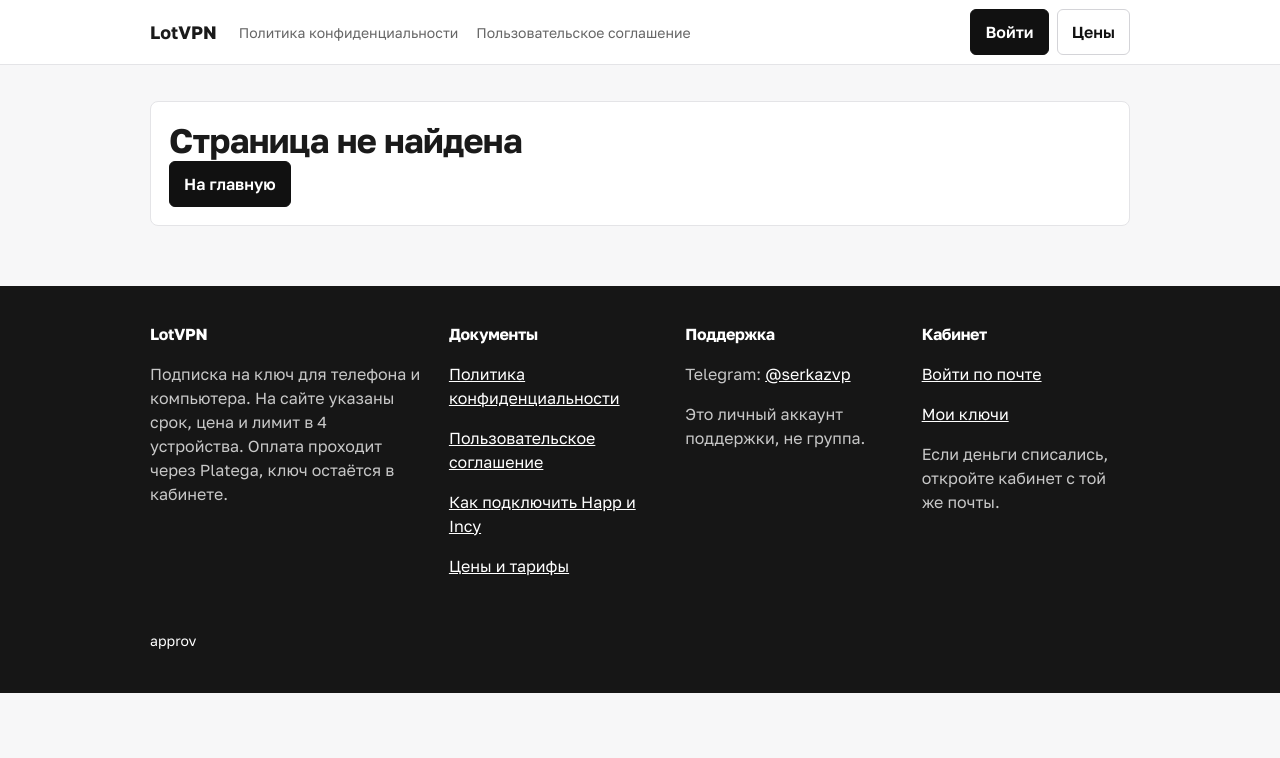
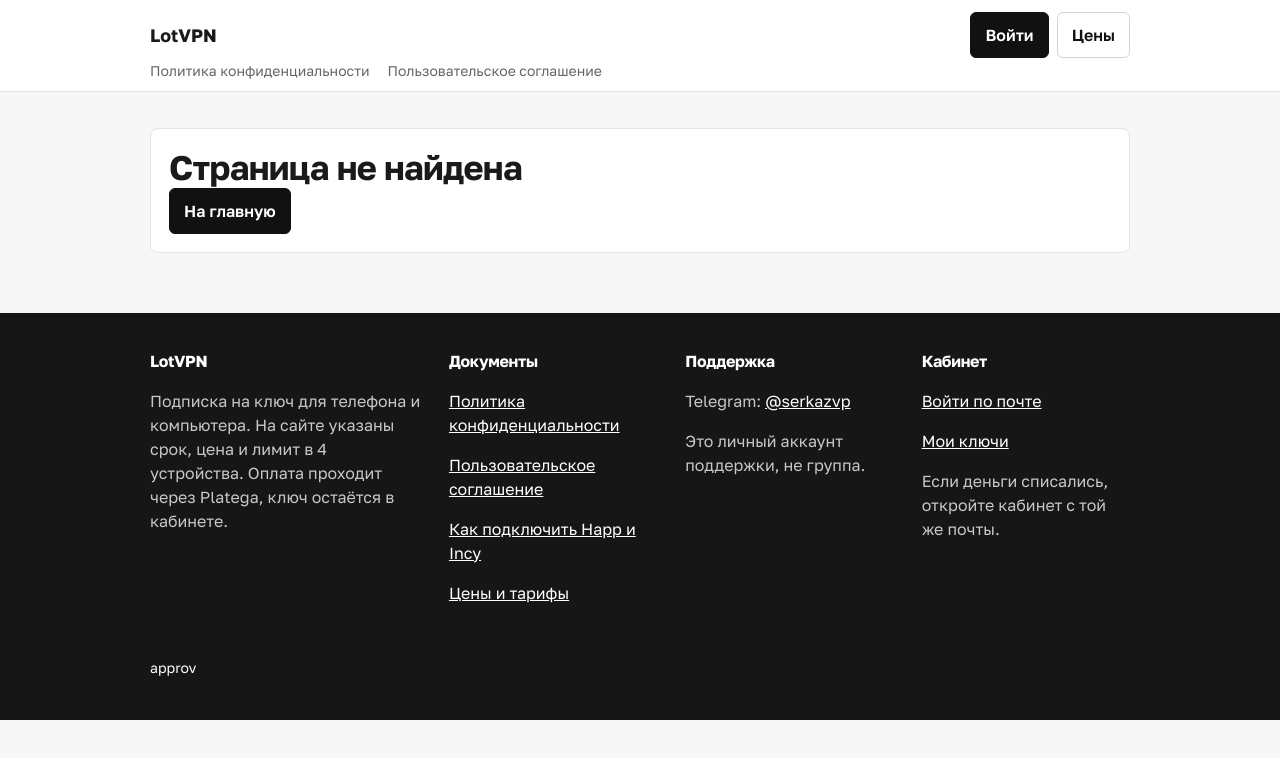
Before and after one commit to SaaelCompany/lotweb, a website: page page.html in a window 1280 px wide. Drawn offline with Linux system fonts and the light colour scheme; no server answers.

Commit message:
Keep the header aligned after login.
The logo and account buttons stay on the first line, and the legal links sit under the logo instead of pushing the buttons onto a crooked second row.

Co-authored-by: SaaelCompany <SaaelCompany@users.noreply.github.com>

```diff
--- a/page.html
+++ b/page.html
@@ -16,12 +16,12 @@
     h1 { font-size:34px; line-height:1.2; } h2 { font-size:18px; }
     .wrap { width:min(980px, calc(100% - 32px)); margin:0 auto; }
     .topbar { background:#fff; border-bottom:1px solid var(--line); }
-    .topbar-inner { display:flex; align-items:center; flex-wrap:wrap; gap:8px 22px; min-height:64px; }
-    .logo { text-decoration:none; font-weight:700; font-size:18px; flex:none; }
-    .doc-links { display:flex; align-items:center; gap:18px; flex:1 1 420px; min-width:0; }
+    .topbar-inner { display:grid; grid-template-columns:1fr auto; grid-template-areas:"brand actions" "docs docs"; align-items:center; column-gap:16px; row-gap:2px; min-height:64px; padding:12px 0 10px; }
+    .logo { grid-area:brand; text-decoration:none; font-weight:700; font-size:18px; }
+    .doc-links { grid-area:docs; display:flex; align-items:center; gap:18px; }
     .doc-links a { color:var(--muted); font-size:14px; text-decoration:none; white-space:nowrap; }
     .doc-links a:hover { color:var(--ink); }
-    .nav { display:flex; align-items:center; gap:8px; margin-left:auto; flex:none; }
+    .nav { grid-area:actions; display:flex; align-items:center; justify-content:flex-end; gap:8px; }
     .user { max-width:240px; overflow:hidden; text-overflow:ellipsis; white-space:nowrap; color:var(--muted); font-size:14px; }
     .hero-band { background:#fff; border-bottom:1px solid var(--line); }
     .hero-grid { display:grid; grid-template-columns:1.25fr .75fr; gap:36px; align-items:center; padding:64px 0; }
@@ -85,7 +85,7 @@
     .admin-row .error { grid-column:1 / -1; }
     .check { display:flex; align-items:center; gap:6px; white-space:nowrap; } .check input { width:auto; }
     button:focus-visible, a:focus-visible, input:focus { outline:2px solid #111; outline-offset:2px; }
-    @media (max-width:900px) { .tariffs, .plans, .admin-row, .hero-grid, .steps, .know, .hero-intro .know, .site-footer .wrap { grid-template-columns:1fr; } .hero h1, h1, .hero-intro h1 { font-size:26px; } .user { display:none; } .order-line { align-items:flex-start; flex-direction:column; } .topbar-inner { flex-wrap:wrap; row-gap:6px; min-height:0; padding:10px 0 12px; } .doc-links { order:3; width:100%; flex-direction:column; align-items:flex-start; gap:2px; } }
+    @media (max-width:900px) { .tariffs, .plans, .admin-row, .hero-grid, .steps, .know, .hero-intro .know, .site-footer .wrap { grid-template-columns:1fr; } .hero h1, h1, .hero-intro h1 { font-size:26px; } .user { display:none; } .order-line { align-items:flex-start; flex-direction:column; } .topbar-inner { grid-template-columns:1fr; grid-template-areas:"brand" "actions" "docs"; row-gap:8px; padding:12px 0; } .nav { justify-content:flex-start; flex-wrap:wrap; } .doc-links { flex-direction:column; align-items:flex-start; gap:2px; } }
   </style>
 </head>
 <body>
```
